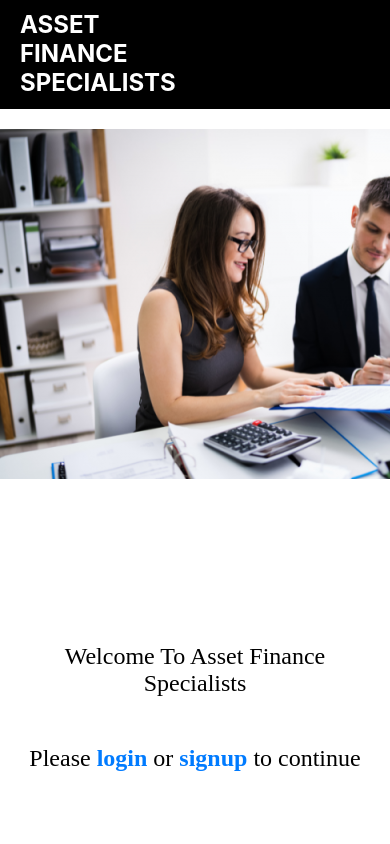
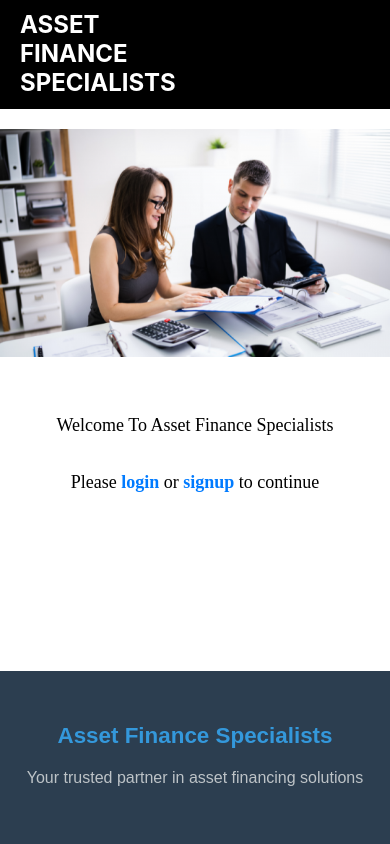
Before and after one commit to jacobmmm/asset-finance-specialist-front-end, a React (Create React App) app in the folder asset-finance-specialist-front-end/: page / in a window 390 px wide. Shown: the top 844 px of the page. Built offline with nearby package versions, Linux system fonts and the light colour scheme.

Commit message:
changes before merging to new UI theme

```diff
--- a/asset-finance-specialist-front-end/src/components/homepage/FinanceTable.js
+++ b/asset-finance-specialist-front-end/src/components/homepage/FinanceTable.js
@@ -266,9 +266,6 @@ function FinanceTable({ financeData, userData, userEmail }) {
 
 
         <div className="top-right-buttons">
-          <button onClick={addRecord}>
-            Add Application
-          </button>
           {anyRowSelected && (
           <button onClick={handleDelete}>
             Delete
@@ -394,6 +391,12 @@ function FinanceTable({ financeData, userData, userEmail }) {
         ))}
       </tbody>
     </table>
+
+    <div className="bottom-buttons">
+      <button onClick={addRecord}>
+        Add Application
+      </button>
+    </div>
     </div>
   );
 }
--- a/asset-finance-specialist-front-end/src/css/FinanceTable.css
+++ b/asset-finance-specialist-front-end/src/css/FinanceTable.css
@@ -1,6 +1,7 @@
 .finance-table-container {
   position: relative;
   margin: 20px;
+  margin-bottom: 80px; /* Add extra bottom margin to prevent footer overlap */
 }
 
 .finance-table {
@@ -31,7 +32,13 @@
   }
 
   .top-right-buttons button {
+    background-color: #007bff;
     margin-left: 10px;
+    color: white;
+    border: none;
+    padding: 10px 20px;
+    border-radius: 5px;
+    font-size: 16px;
   }
 
   .input-with-icons {
@@ -50,3 +57,25 @@
   .icons-container svg {
     cursor: pointer;
   }
+
+  .bottom-buttons {
+    margin-top: 20px;
+    margin-bottom: 100px;
+    text-align: center;
+    padding: 20px 0;
+  }
+
+  .bottom-buttons button {
+    background-color: #007bff;
+    color: white;
+    border: none;
+    padding: 10px 20px;
+    border-radius: 5px;
+    cursor: pointer;
+    font-size: 16px;
+    transition: background-color 0.3s ease;
+  }
+
+  .bottom-buttons button:hover {
+    background-color: #0056b3;
+  }
--- a/asset-finance-specialist-front-end/src/css/MainImage.css
+++ b/asset-finance-specialist-front-end/src/css/MainImage.css
@@ -1,5 +1,28 @@
 .main-image {
     text-align: center;
     margin-top: 20px;
+    margin-bottom: 40px;
+    padding-bottom: 20px;
+}
 
+.main-image img {
+    max-width: 100%;
+    height: auto;
+    display: block;
+    margin: 0 auto;
 }
+
+/* Responsive design */
+@media (max-width: 768px) {
+    .main-image {
+        margin-bottom: 30px;
+        padding-bottom: 15px;
+    }
+}
+
+@media (max-width: 480px) {
+    .main-image {
+        margin-bottom: 20px;
+        padding-bottom: 10px;
+    }
+}
--- a/asset-finance-specialist-front-end/src/css/WelcomeMessage.css
+++ b/asset-finance-specialist-front-end/src/css/WelcomeMessage.css
@@ -5,14 +5,15 @@
     flex-direction: column;
     justify-content: center;
     align-items: center;
-    height: 20vh; /* Full viewport height */
+    min-height: auto; /* Remove fixed height for responsiveness */
     text-align: center;
     font-family: 'Times New Roman';
     font-size: 24px;
     font-weight:'bold';
     background-color: #fff;
-    margin: 0;
+    margin: 20px auto;
     padding: 20px;
+    max-width: 1200px;
 }
 
 .link {
@@ -24,3 +25,20 @@
 .link:hover {
     text-decoration: underline;
 }
+
+/* Responsive design */
+@media (max-width: 768px) {
+    .message-container {
+        margin: 15px auto;
+        padding: 15px;
+        font-size: 20px;
+    }
+}
+
+@media (max-width: 480px) {
+    .message-container {
+        margin: 10px auto;
+        padding: 10px;
+        font-size: 18px;
+    }
+}
--- a/asset-finance-specialist-front-end/src/pages/home.js
+++ b/asset-finance-specialist-front-end/src/pages/home.js
@@ -1,6 +1,7 @@
 import NavBar from '../components/homepage/NavBar';
 import WelcomeMessage from '../components/homepage/WelcomeMessage';
 import MainImage from '../components/homepage/MainImage';
+import Footer from '../components/homepage/Footer';
 
 // import HomeParagraph from '../components/homepage/HomeParagraph';
 // import HomeFeatures from '../components/homepage/HomeFeatures';
@@ -18,7 +19,7 @@ export default function Home() {
     <NavBar email={email} />
     <MainImage />
     <WelcomeMessage email={email} />
-
+    <Footer />
 
     </div>
   )
```
Also changed, not shown: asset-finance-specialist-front-end/src/components/homepage/MainImage.js (+0 -7 lines).
